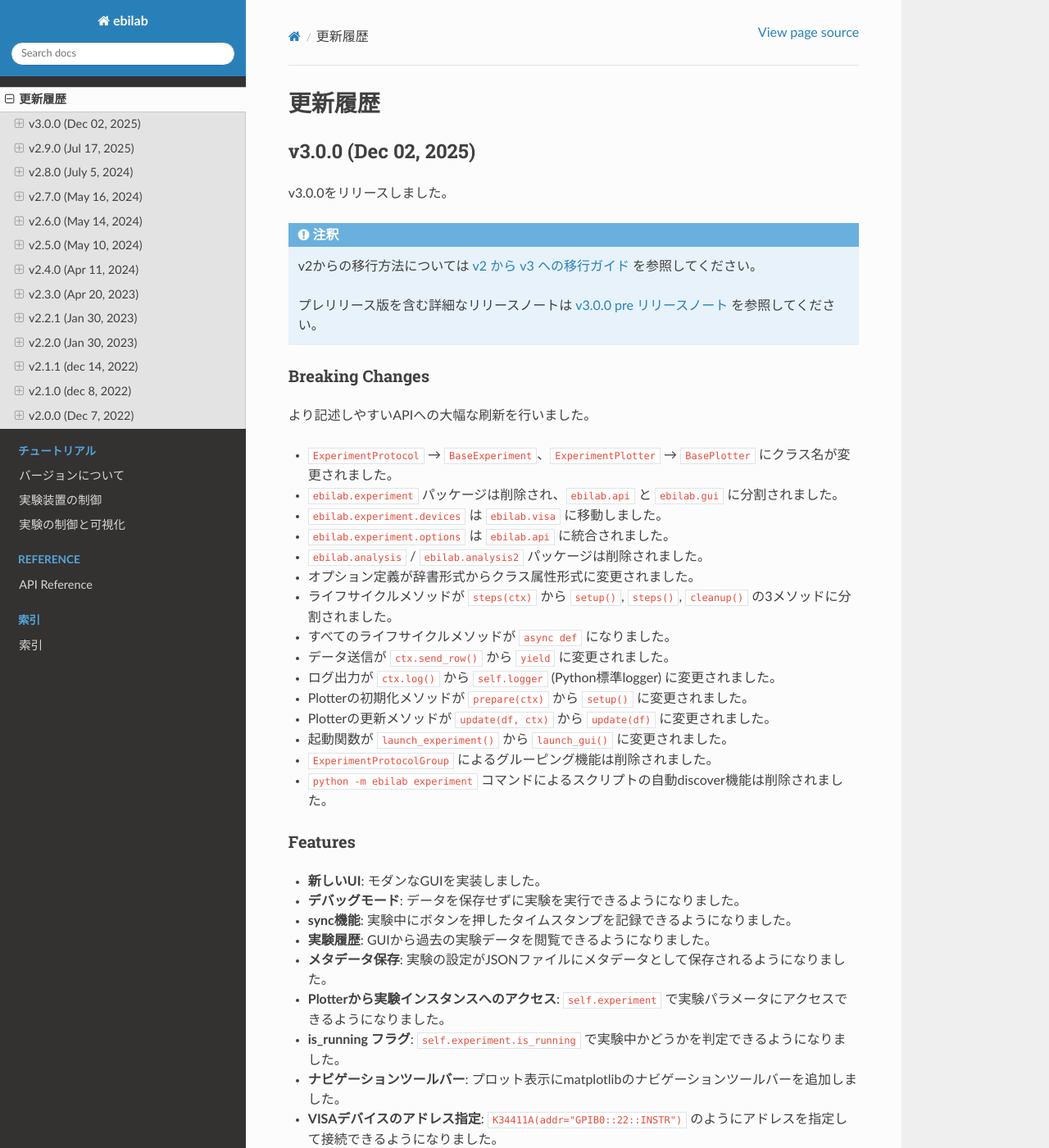
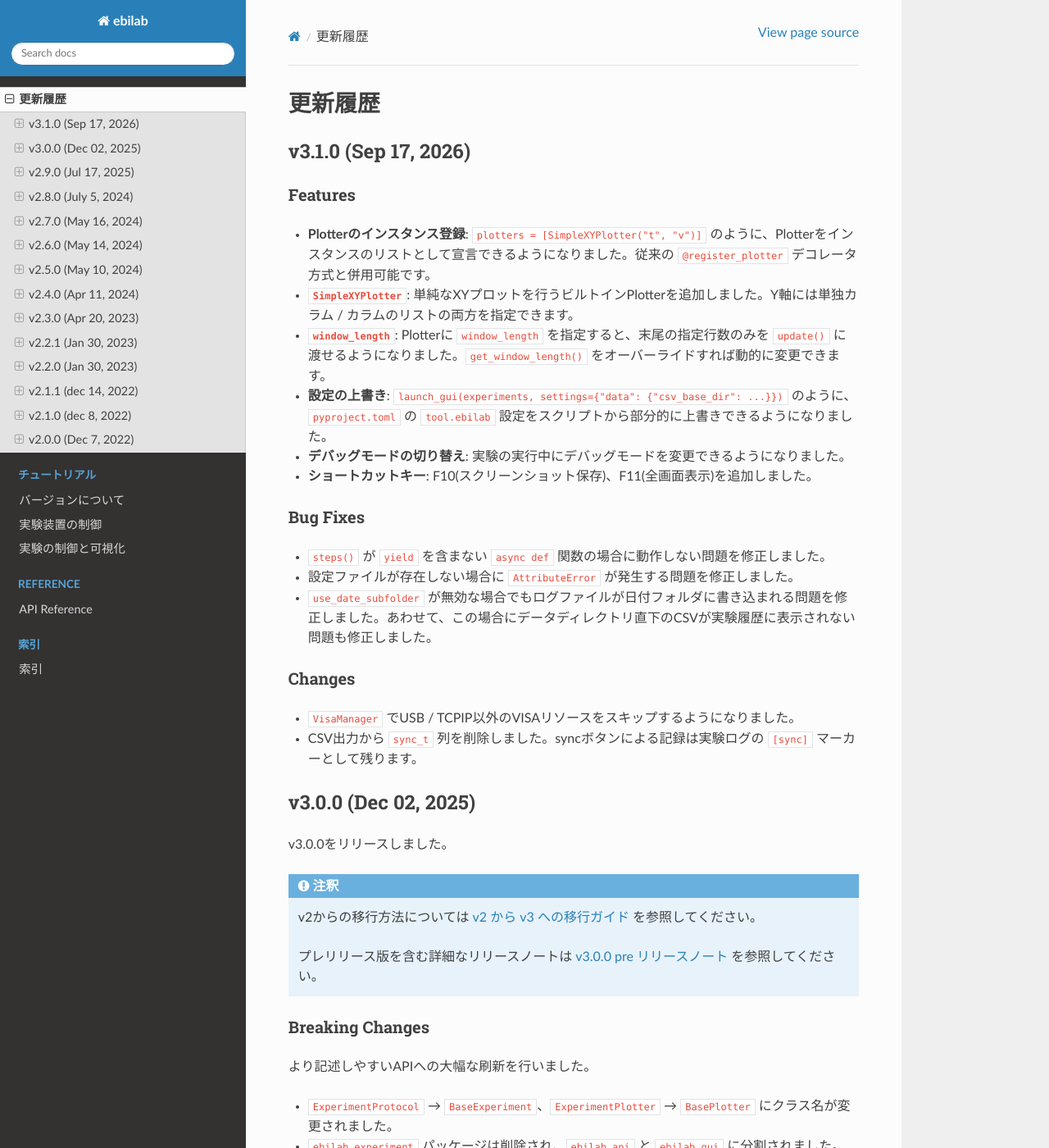
Before and after one commit to ebiyu/ebilab, a Sphinx documentation site: the page built from docs/source/changelog.md, in a window 1280 px wide and 1400 px high. Shown: the whole window at 82% size. Built offline with Sphinx 7.4.7 and the Read the Docs theme 3.1.0, drawn with Linux system fonts in a browser that asks for light colours; pages that are not in the unit, such as notebooks, are missing from menus.

Commit message:
bump: v3.1.0
Co-Authored-By: Claude Opus 5 <noreply@anthropic.com>

```diff
--- a/docs/source/changelog.md
+++ b/docs/source/changelog.md
@@ -1,5 +1,28 @@
 更新履歴
 ========
+
+v3.1.0 (Sep 17, 2026)
+---------------------
+
+### Features
+
+- **Plotterのインスタンス登録**: `plotters = [SimpleXYPlotter("t", "v")]` のように、Plotterをインスタンスのリストとして宣言できるようになりました。従来の `@register_plotter` デコレータ方式と併用可能です。
+- **`SimpleXYPlotter`**: 単純なXYプロットを行うビルトインPlotterを追加しました。Y軸には単独カラム / カラムのリストの両方を指定できます。
+- **`window_length`**: Plotterに `window_length` を指定すると、末尾の指定行数のみを `update()` に渡せるようになりました。`get_window_length()` をオーバーライドすれば動的に変更できます。
+- **設定の上書き**: `launch_gui(experiments, settings={"data": {"csv_base_dir": ...}})` のように、`pyproject.toml` の `tool.ebilab` 設定をスクリプトから部分的に上書きできるようになりました。
+- **デバッグモードの切り替え**: 実験の実行中にデバッグモードを変更できるようになりました。
+- **ショートカットキー**: F10(スクリーンショット保存)、F11(全画面表示)を追加しました。
+
+### Bug Fixes
+
+- `steps()` が `yield` を含まない `async def` 関数の場合に動作しない問題を修正しました。
+- 設定ファイルが存在しない場合に `AttributeError` が発生する問題を修正しました。
+- `use_date_subfolder` が無効な場合でもログファイルが日付フォルダに書き込まれる問題を修正しました。あわせて、この場合にデータディレクトリ直下のCSVが実験履歴に表示されない問題も修正しました。
+
+### Changes
+
+- `VisaManager` でUSB / TCPIP以外のVISAリソースをスキップするようになりました。
+- CSV出力から `sync_t` 列を削除しました。syncボタンによる記録は実験ログの `[sync]` マーカーとして残ります。
 
 v3.0.0 (Dec 02, 2025)
 ---------------------
```
